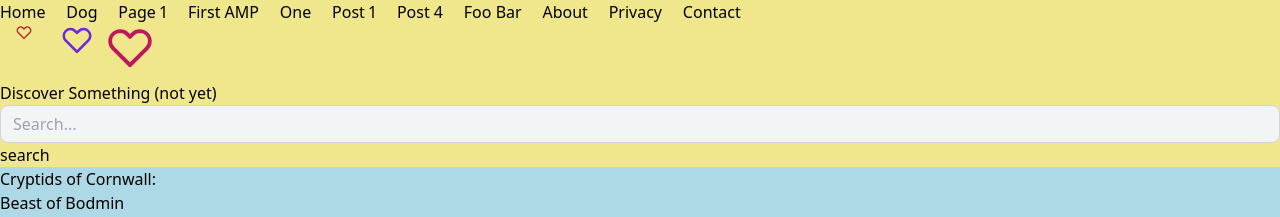
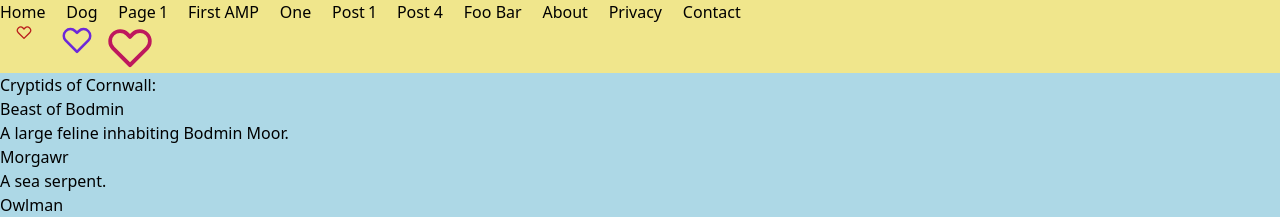
Before and after one commit to einSelbst/overnext, a Next.js app: page /dog in a window 1280 px wide. Shown: the top 217 px of the page. Built offline with nearby package versions, Linux system fonts and the light colour scheme; a web font is replaced by a local one.

Commit message:
refactor: remove search from navigation

```diff
--- a/src/components/layout/navigation.tsx
+++ b/src/components/layout/navigation.tsx
@@ -8,7 +8,6 @@ type Props = {
 }
 
 const Navigation = (props: Props): ComponentReturnType => (
-  <>
   <nav title='Site Navigation'>
     <MenuItem path='/' title='Home' />
     <MenuItem path='/dog' title='Dog' />
@@ -30,32 +29,13 @@ const Navigation = (props: Props): ComponentReturnType => (
         if (props.error) {
           return <span>{props.error}</span>
         }
-          return <span>�</span>
+        return <span>props unknown</span>
       })()}
     </div>
     <HeartIcon className='text-red-700' height='16px' width='48px' />
     <HeartIcon className='text-purple-700' height='32px' width='48px' />
     <HeartIcon className='text-pink-700' height='48px' width='48px' />
   </nav>
-    <div className='mt-2'>
-      <form role='search'>
-        <label htmlFor='search-global'>
-          <span>Discover Something (not yet)</span>
-          {/* ToDo [+next-i18next]: localize title */}
-          <input
-            aria-label='search text'
-            className='block w-full border border-gray-300 rounded-lg bg-gray-100 px-3 py-2 leading-tight focus:outline-none focus:border-gray-600 focus:bg-white'
-            id='search-global'
-            name='Search Bar'
-            placeholder='Search...'
-            title='Search on Overnext'
-            type='search'
-          />
-        </label>
-        <button type='submit'>search</button>
-      </form>
-    </div>
-  </>
 )
 
 export default Navigation
```
Lines whose indentation alone changed are shown as unchanged.
